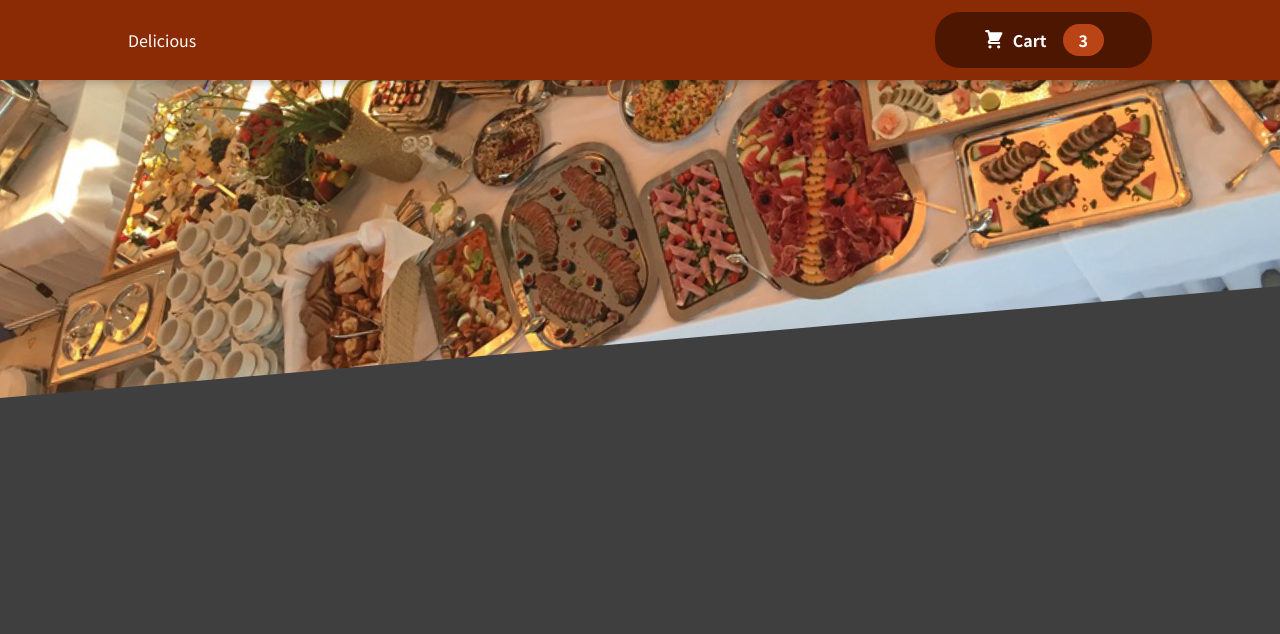
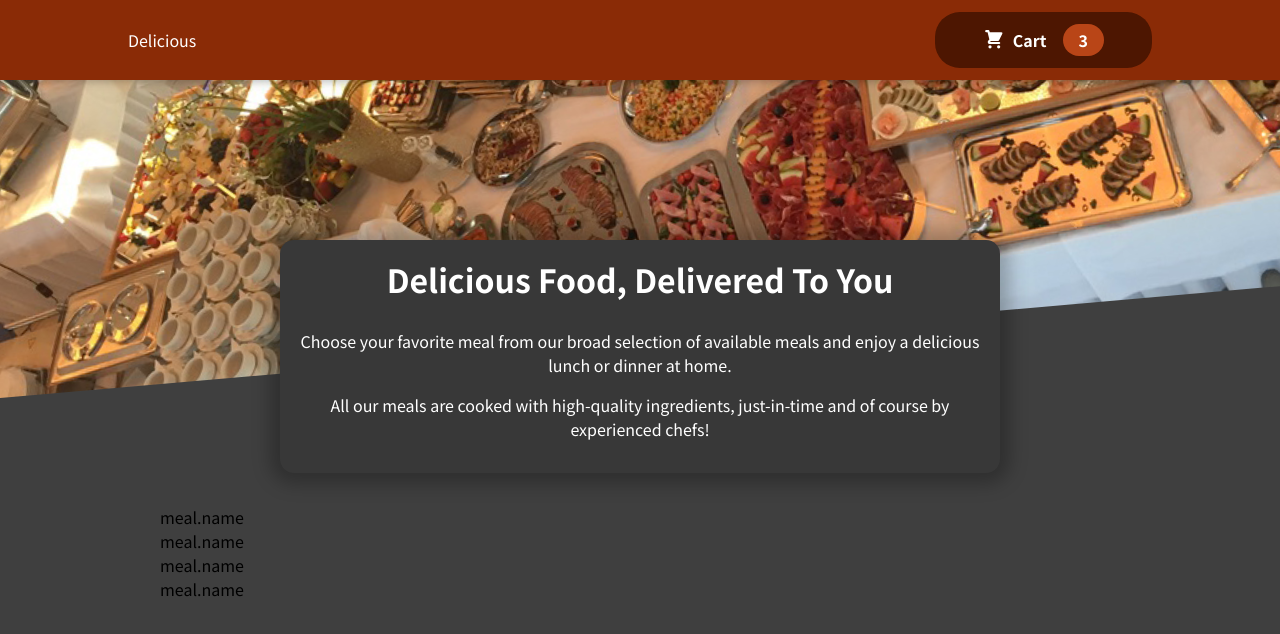
Before and after one commit to coder-kiran/food-order-react-web-app, a React (Create React App) app: page / in a window 1280 px wide. Shown: the top 634 px of the page. Built offline with nearby package versions, Linux system fonts and the light colour scheme.

Commit message:
added the meals component

```diff
--- a/src/App.js
+++ b/src/App.js
@@ -1,9 +1,11 @@
-import react from 'react';
+import React from 'react';
 import Header from './components/Layout/Header';
+import Meals from './components/Meals/Meals';
 
 const App = () => {
     return <div>
         <Header/>
+        <Meals/>
     </div>
 }
 export default App;
--- /dev/null
+++ b/src/components/Meals/AvailableMeals.js
@@ -0,0 +1,41 @@
+import React from 'react'
+import classes from './AvailableMeals.module.css'
+const DUMMY_MEALS = [
+    {
+      id: 'm1',
+      name: 'Sushi',
+      description: 'Finest fish and veggies',
+      price: 22.99,
+    },
+    {
+      id: 'm2',
+      name: 'Schnitzel',
+      description: 'A german specialty!',
+      price: 16.5,
+    },
+    {
+      id: 'm3',
+      name: 'Barbecue Burger',
+      description: 'American, raw, meaty',
+      price: 12.99,
+    },
+    {
+      id: 'm4',
+      name: 'Green Bowl',
+      description: 'Healthy...and green...',
+      price: 18.99,
+    },
+  ];
+const AvailableMeals = () => {
+
+    const mealsData = DUMMY_MEALS.map(meal=><li>meal.name</li>)
+    return (
+        <section className={classes.meals}>
+            <ul>
+            {mealsData}
+            </ul>
+        </section>
+    )
+}
+
+export default AvailableMeals;
--- /dev/null
+++ b/src/components/Meals/AvailableMeals.module.css
@@ -0,0 +1,24 @@
+.meals {
+    max-width: 60rem;
+    width: 90%;
+    margin: 2rem auto;
+    animation: meals-appear 1s ease-out forwards;
+  }
+
+  .meals ul {
+    list-style: none;
+    margin: 0;
+    padding: 0;
+  }
+
+  @keyframes meals-appear {
+    from {
+      opacity: 0;
+      transform: translateY(3rem);
+    }
+
+    to {
+      opacity: 1;
+      transform: translateY(0);
+    }
+  }
--- /dev/null
+++ b/src/components/Meals/Meals.js
@@ -0,0 +1,13 @@
+import React from 'react'
+import MealsSummary from './MealsSummary'
+import AvailableMeals from './AvailableMeals'
+function Meals() {
+    return (
+        <div>
+         <MealsSummary />
+         <AvailableMeals />
+        </div>
+    )
+}
+
+export default Meals
--- /dev/null
+++ b/src/components/Meals/MealsSummary.js
@@ -0,0 +1,19 @@
+import classes from './MealsSummary.module.css';
+
+const MealsSummary = () => {
+  return (
+    <section className={classes.summary}>
+      <h2>Delicious Food, Delivered To You</h2>
+      <p>
+        Choose your favorite meal from our broad selection of available meals
+        and enjoy a delicious lunch or dinner at home.
+      </p>
+      <p>
+        All our meals are cooked with high-quality ingredients, just-in-time and
+        of course by experienced chefs!
+      </p>
+    </section>
+  );
+};
+
+export default MealsSummary;
--- /dev/null
+++ b/src/components/Meals/MealsSummary.module.css
@@ -0,0 +1,18 @@
+.summary {
+    text-align: center;
+    max-width: 45rem;
+    width: 90%;
+    margin: auto;
+    margin-top: -10rem;
+    position: relative;
+    background-color: #383838;
+    color: white;
+    border-radius: 14px;
+    padding: 1rem;
+    box-shadow: 0 1px 18px 10px rgba(0, 0, 0, 0.25);
+  }
+
+  .summary h2 {
+    font-size: 2rem;
+    margin-top: 0;
+  }
```
